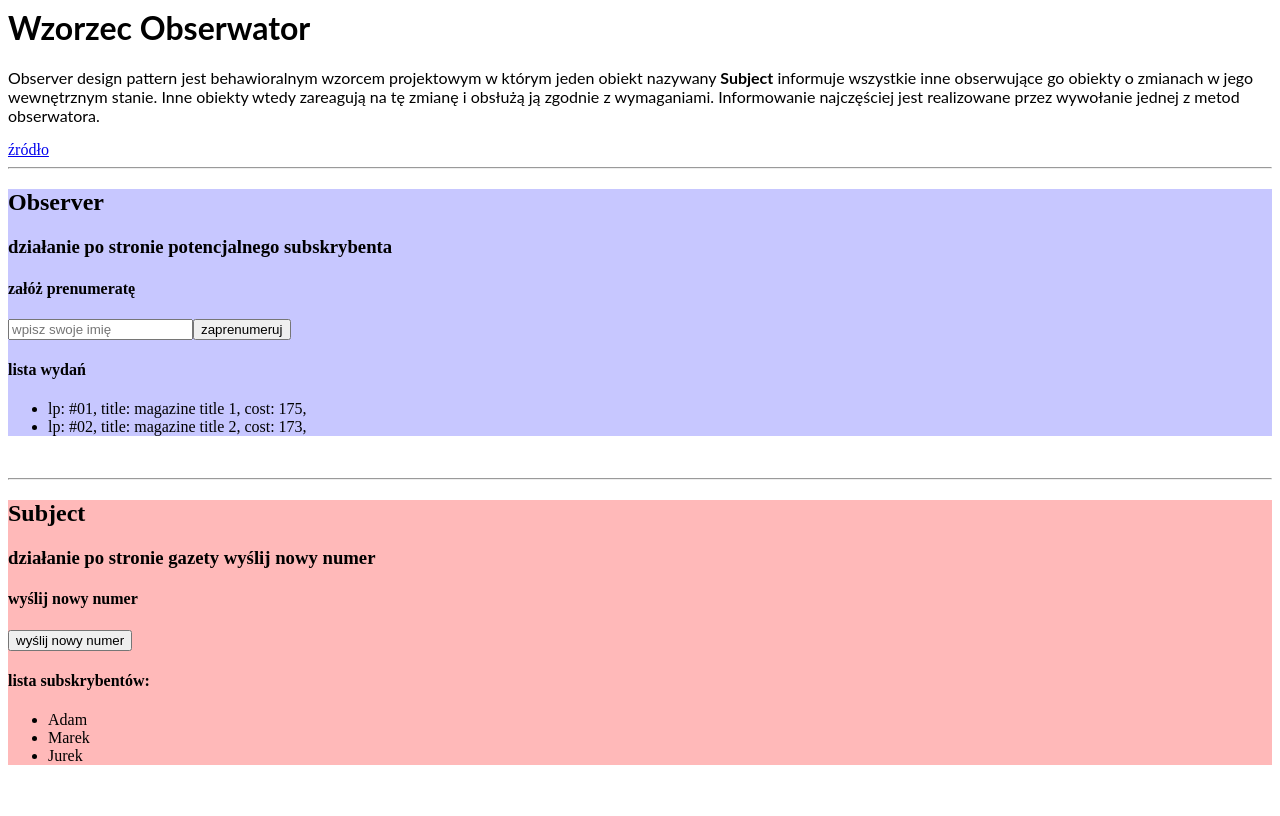
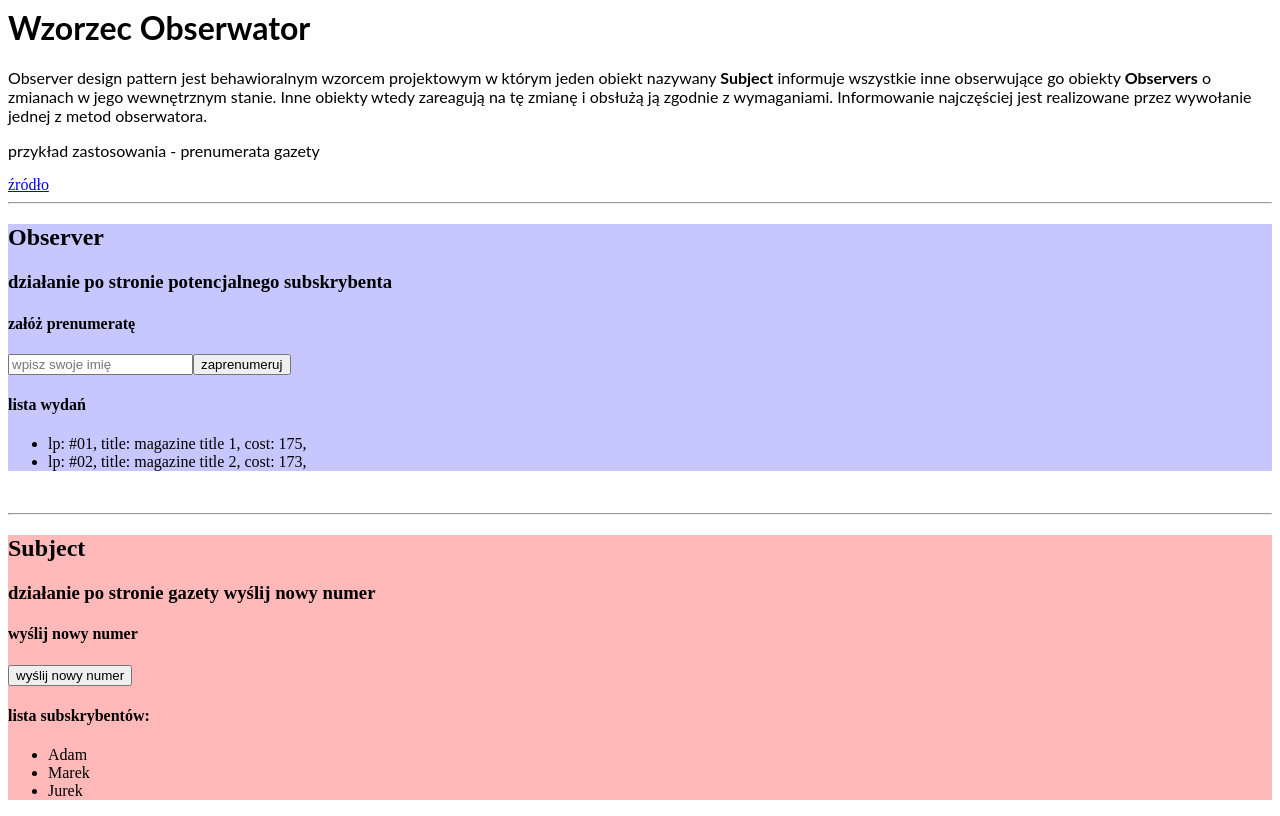
Before and after one commit to GrzegorzNecka/react-ts-wzorce-projektowe, a React (Create React App) app: page / in a window 1280 px wide. Built offline with nearby package versions, Linux system fonts and the light colour scheme.

Commit message:
1 file modified

```diff
--- a/wzorce/obserwator/index.tsx
+++ b/wzorce/obserwator/index.tsx
@@ -58,11 +58,14 @@ export default function Obserwator() {
         <p>
           Observer design pattern jest behawioralnym wzorcem projektowym w
           którym jeden obiekt nazywany <b>Subject</b> informuje wszystkie inne
-          obserwujące go obiekty o zmianach w jego wewnętrznym stanie. Inne
+          obserwujące go obiekty <b>Observers</b> o zmianach w jego wewnętrznym stanie. Inne
           obiekty wtedy zareagują na tę zmianę i obsłużą ją zgodnie z
           wymaganiami. Informowanie najczęściej jest realizowane przez wywołanie
           jednej z metod obserwatora.
         </p>
+
+        <p>przykład zastosowania - prenumerata gazety</p>
+
         <a href="https://frontstack.pl/observer-design-pattern/">źródło</a>
       </article>
       <hr />{' '}
```
